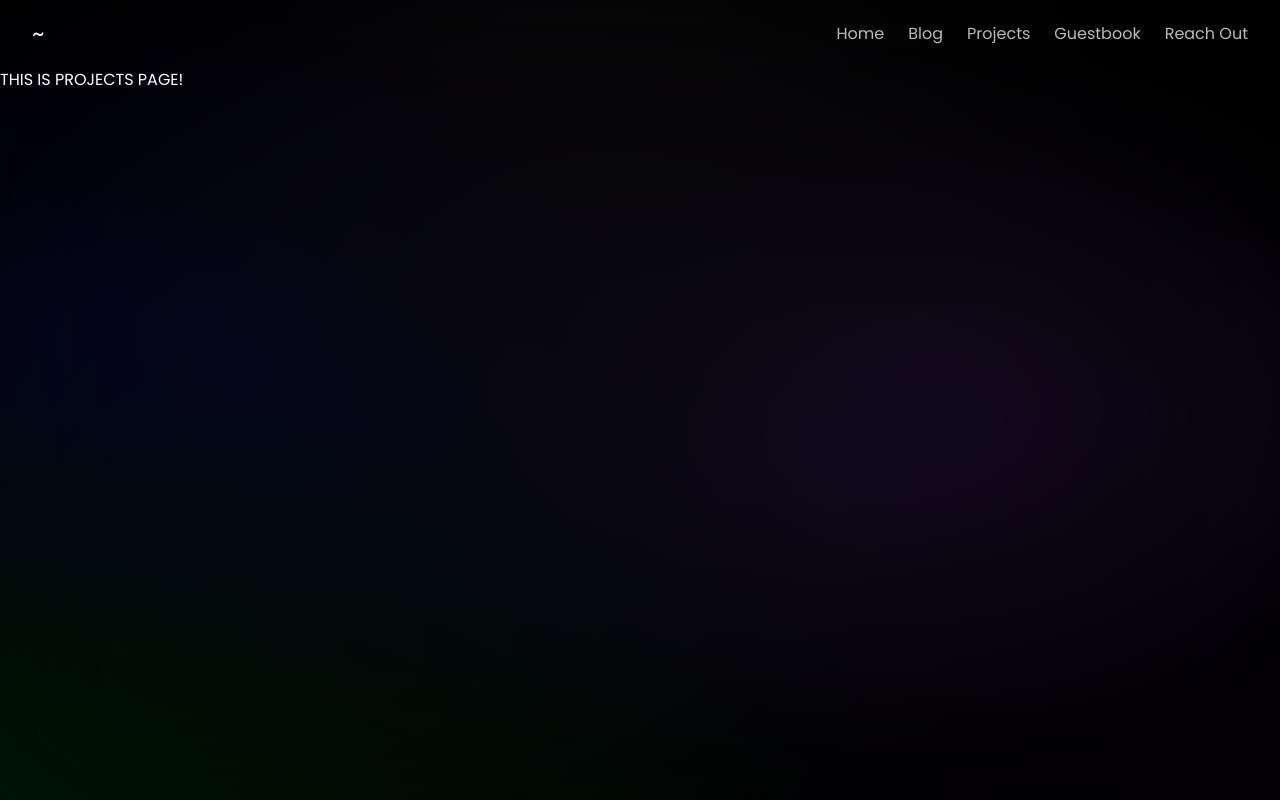
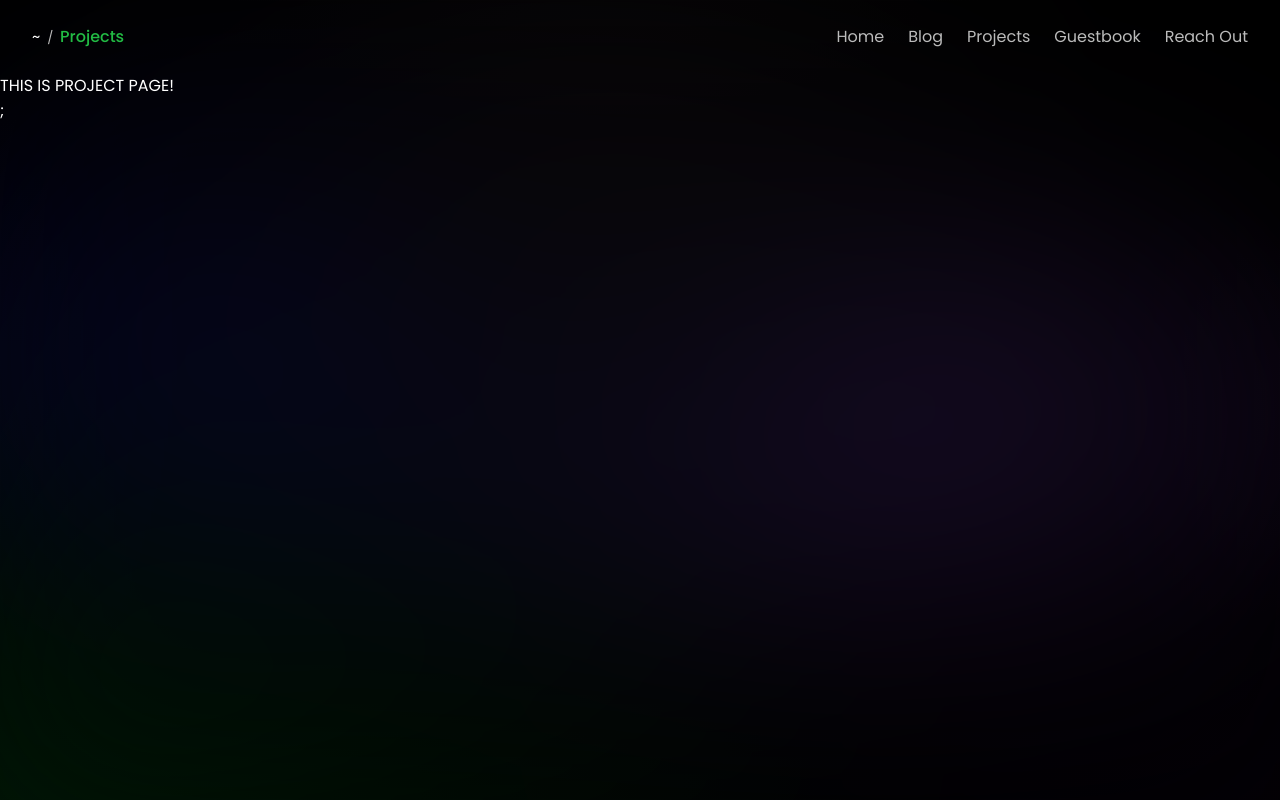
Before and after one commit to garadiya0/portfolio-website, a Next.js app: page /projects in a window 1280 px wide. Built offline with nearby package versions, Linux system fonts and the light colour scheme.

Commit message:
nav_left terminal working :done

```diff
--- a/src/components/NavigationBar/Navigation.jsx
+++ b/src/components/NavigationBar/Navigation.jsx
@@ -2,15 +2,27 @@ import React from "react";
 import styles from "./Navigation.module.css";
 import Link from "next/link";
 
-const Navigation = () => {
+const Navigation = (props) => {
   return (
     <nav className={styles.Nav}>
       <div className={styles.Left_Nav}>
         <Link href={"/"}>~</Link>
+        {props.currentPage && (
+          <>
+            <span>&nbsp;&nbsp;/&nbsp;&nbsp;</span>
+            <Link href={""} className={styles.current_page}>
+              {props.currentPage}
+            </Link>
+          </>
+        )}
       </div>
+
       <div className={styles.Right_Nav}>
         <ul className={styles.List}>
-          <Link href={"/"} className={`${styles.Items} Highlight_Eff`}>
+          <Link
+            href={"/"}
+            className={`nav_active ${styles.Items} Highlight_Eff`}
+          >
             <li>Home</li>
           </Link>
           <Link href={"/blog"} className={`${styles.Items} Highlight_Eff`}>
@@ -19,7 +31,10 @@ const Navigation = () => {
           <Link href={"/projects"} className={`${styles.Items} Highlight_Eff`}>
             <li>Projects</li>
           </Link>
-          <Link href={"/guestbook"} className={`${styles.Items} Highlight_Eff`}>
+          <Link
+            href={"/guestbook"}
+            className={`nav_active ${styles.Items} Highlight_Eff`}
+          >
             <li>Guestbook</li>
           </Link>
           <Link href={"/reach_out"} className={`${styles.Items} Highlight_Eff`}>
--- a/src/components/NavigationBar/Navigation.module.css
+++ b/src/components/NavigationBar/Navigation.module.css
@@ -1,12 +1,22 @@
 .Nav {
-    margin: 1em 2em;
+    cursor: default;
+    margin: 1.5em 2em;
     display: flex;
     align-items: center;
     justify-content: space-between;
 }
 
 .Left_Nav {
-    font-size: 1.5em;
+    font-size: 1em;
+}
+
+.Left_Nav span {
+    font-size: 0.8em;
+    color: #bbb;
+}
+.current_page {
+    color: #22bb44;
+    font-weight: 500;
 }
 
 .Right_Nav .List {
@@ -19,3 +29,9 @@
 .Right_Nav .List .Items li {
     color: #bbbbbb;
 }
+
+/* STYLES ON NAV ITEMS WHEN THEY ARE ON THEIR SPECIFIC PAGES */
+.nav_active li{
+    padding: 1em;
+    background-color: #7d8493;
+}
--- a/src/pages/_app.js
+++ b/src/pages/_app.js
@@ -1,10 +1,8 @@
 import "@/styles/globals.css";
-import Navigation from "@/components/NavigationBar/Navigation";
 
 export default function App({ Component, pageProps }) {
   return (
     <>
-      <Navigation />
       <Component {...pageProps} />
     </>
   );
--- a/src/pages/index.js
+++ b/src/pages/index.js
@@ -6,10 +6,12 @@ import Footer from "@/components/Footer/Footer";
 import ProjectCard from "@/components/ProjectCard/ProjectCard";
 import BlogPostCard from "@/components/BlogPostCard/BlogPostCard";
 import SocialWidgets from "@/components/SocialWidgets/SocialWidgets";
+import Navigation from "@/components/NavigationBar/Navigation";
 
 export default function Home() {
   return (
     <>
+      <Navigation />
       <section className={styles.Page}>
         <section className={styles.Main}>
           <div className={styles.Left_Main}>
--- a/src/pages/projects.jsx
+++ b/src/pages/projects.jsx
@@ -1,8 +1,13 @@
 import React from 'react'
+import Navigation from "@/components/NavigationBar/Navigation";
+
 
 const projects = () => {
   return (
-    <div>THIS IS PROJECTS PAGE!</div>
+    <>
+      <Navigation currentPage="Projects"/>
+      <div>THIS IS PROJECT PAGE!</div>;
+    </>
   )
 }
 
```
Also changed, not shown: src/pages/blog.jsx (+7 -1 lines), src/pages/guestbook.jsx (+9 -5 lines), src/pages/reach_out.jsx (+9 -5 lines).
